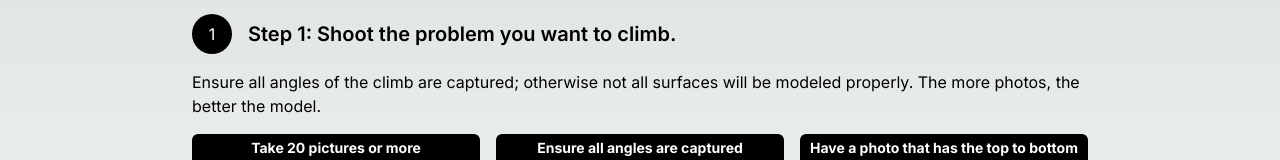
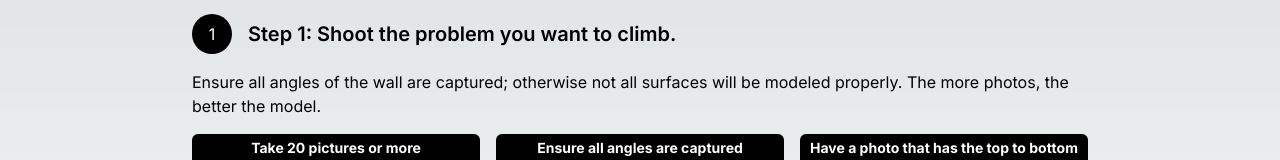
Before and after one commit to ameyalambat128/betabuddy, a Next.js app: page /photoGuide in a window 1280 px wide. Shown: the part 230-390 px from the top of the page. Built offline with nearby package versions, Linux system fonts and the light colour scheme.

Commit message:
fix: description change

```diff
--- a/src/app/photoGuide/page.tsx
+++ b/src/app/photoGuide/page.tsx
@@ -47,7 +47,7 @@ export default function PhotoGuide() {
             </h3>
           </div>
           <p className="mt-4">
-            Ensure all angles of the climb are captured; otherwise not all
+            Ensure all angles of the wall are captured; otherwise not all
             surfaces will be modeled properly. The more photos, the better the
             model.
           </p>
```
